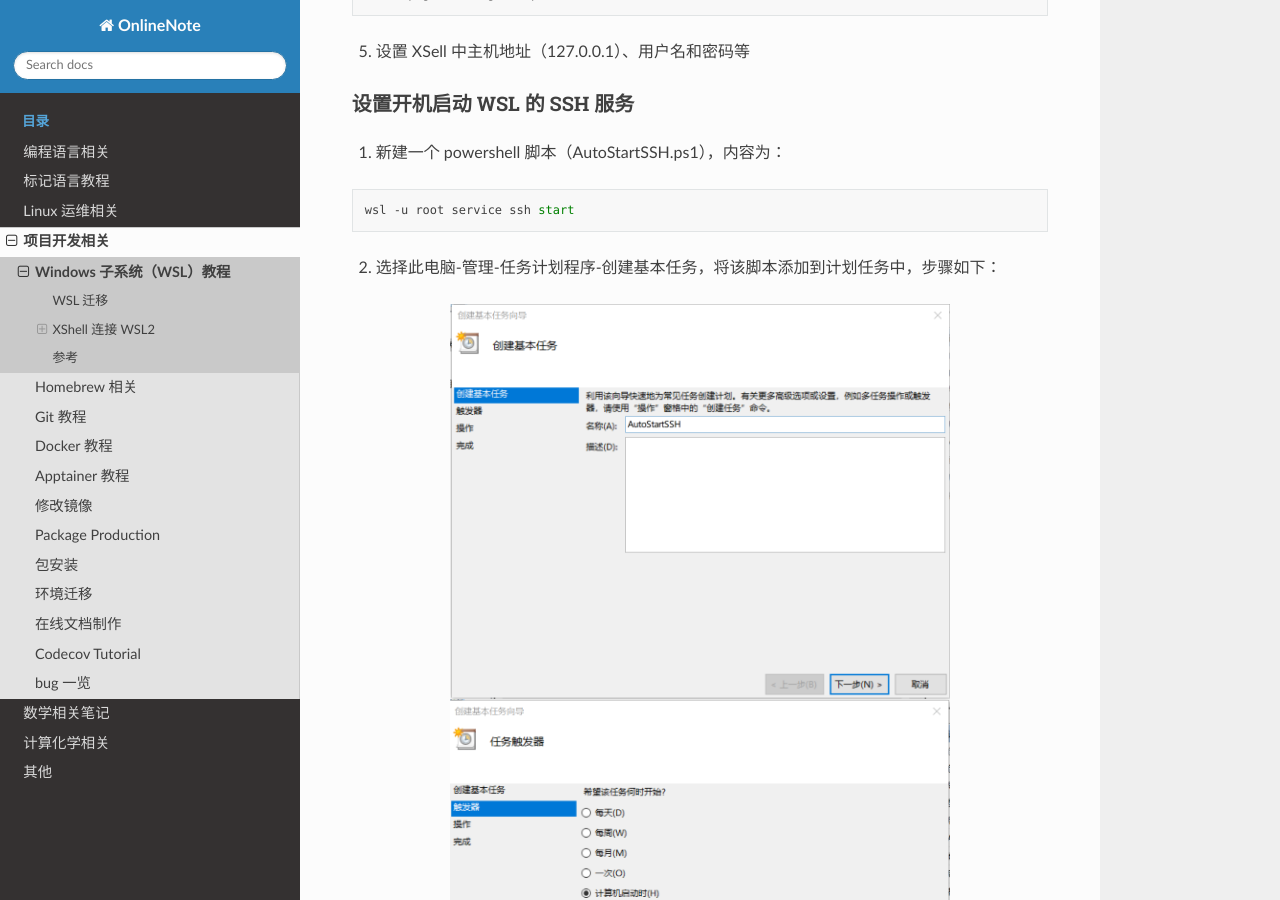
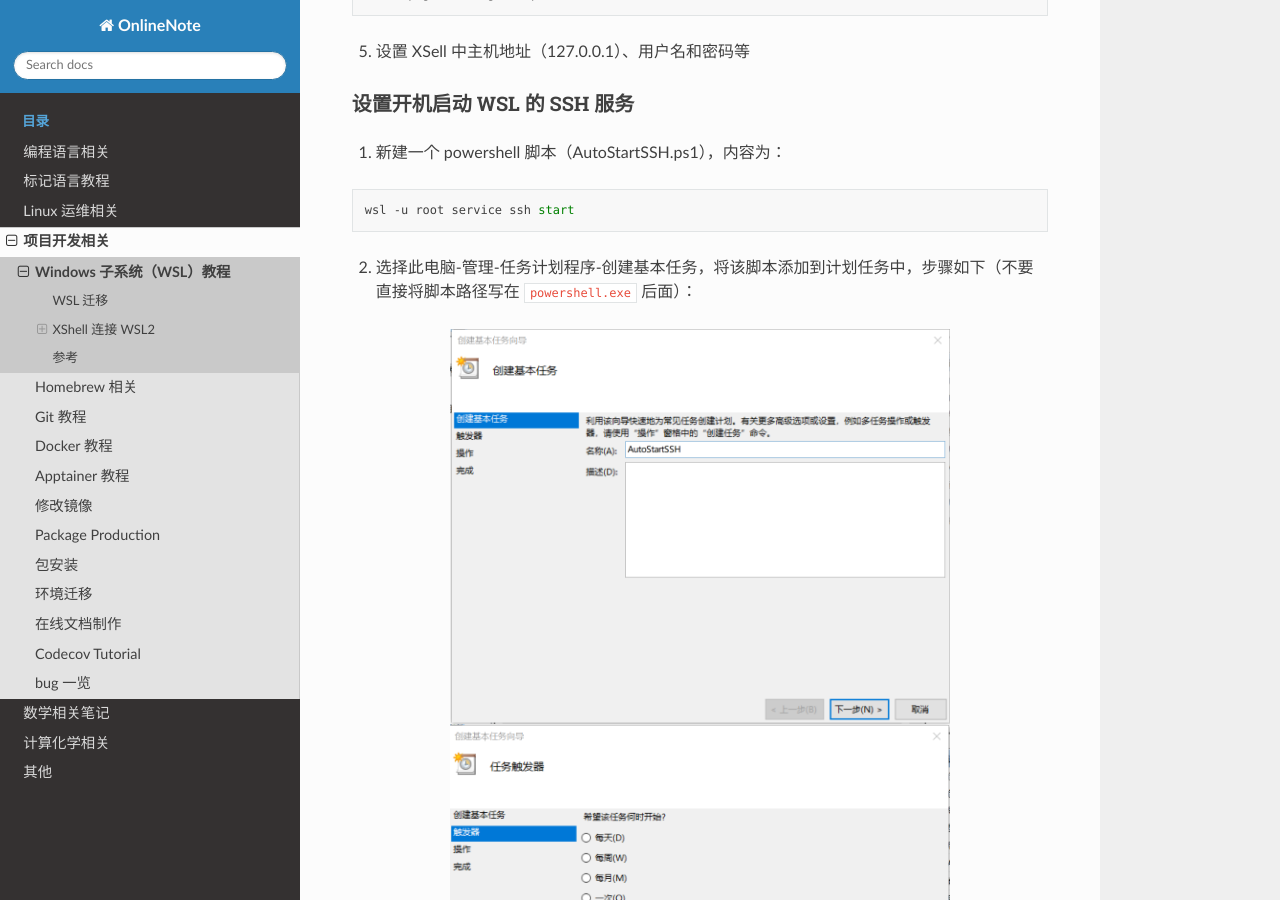
Before and after one commit to Rasic2/CodeNote, a Sphinx documentation site: the page built from docs/source/development/wsl.md, in a window 1280 px wide and 900 px high, scrolled down 1780 px. Built offline with Sphinx 7.4.7 and the Read the Docs theme 2.0.0, drawn with Linux system fonts in a browser that asks for light colours.

Commit message:
update bug && wsl

````diff
--- a/docs/source/development/wsl.md
+++ b/docs/source/development/wsl.md
@@ -85,7 +85,7 @@ sudo dpkg-reconfigure openssh-serve
 wsl -u root service ssh start
 ```
 
-2. 选择此电脑-管理-任务计划程序-创建基本任务，将该脚本添加到计划任务中，步骤如下：
+2. 选择此电脑-管理-任务计划程序-创建基本任务，将该脚本添加到计划任务中，步骤如下（不要直接将脚本路径写在 `powershell.exe` 后面）：
 
 ```{image} wsl1.png
 :width: 500
````
Also changed, not shown: docs/source/development/bug.md (+2 -0 lines).
